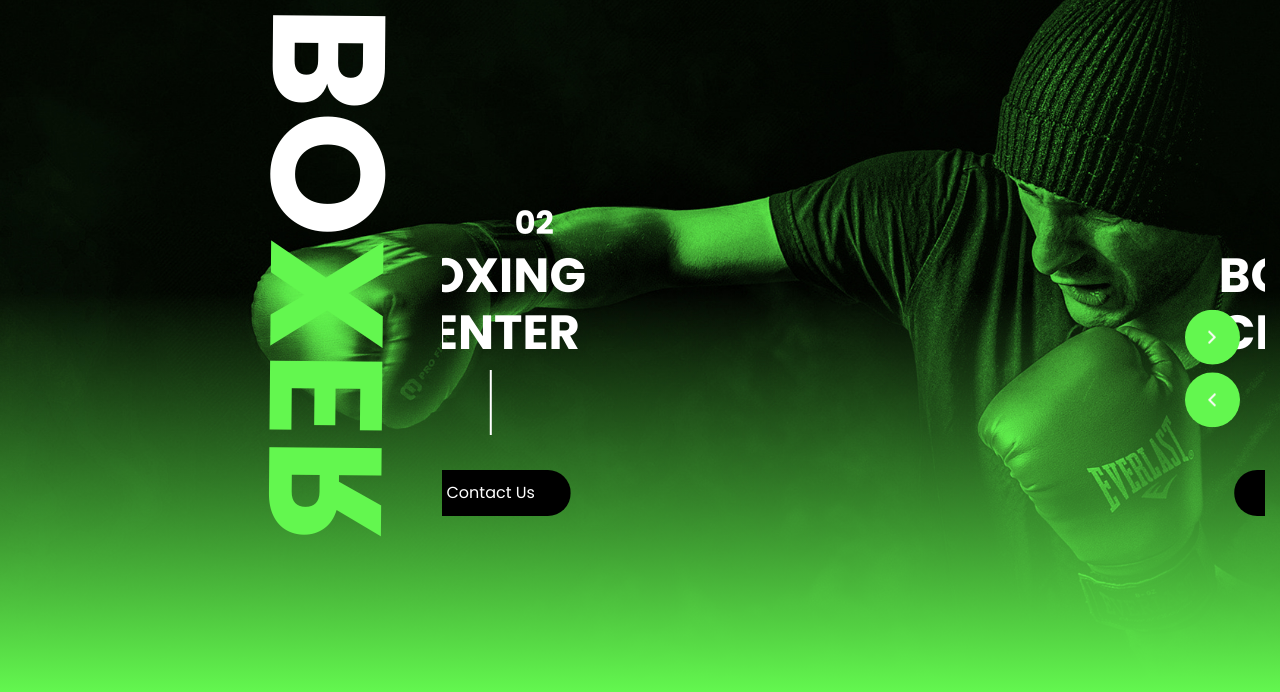
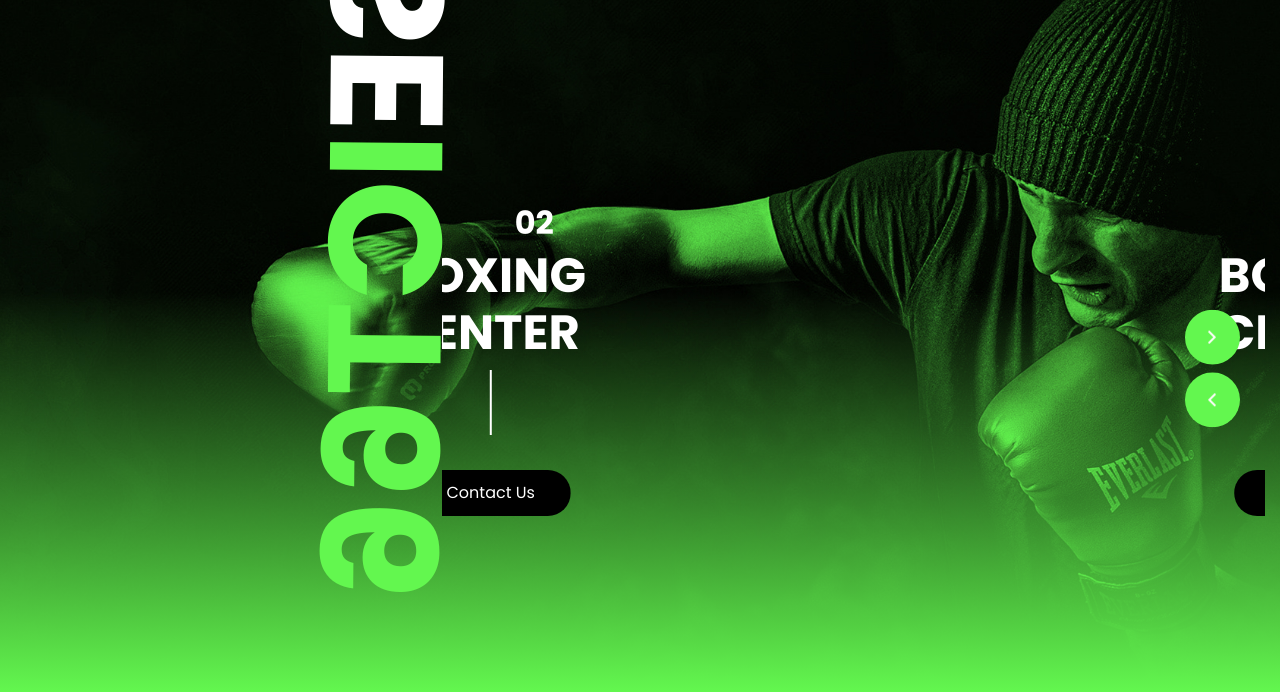
Before and after one commit to nickykung123/jalapeno, a plain HTML site: page index.html in a window 1280 px wide. Shown: the part 108-800 px from the top of the page. Drawn offline with nearby package versions, Linux system fonts and the light colour scheme; some packages are replaced by stand-ins of ours; a web font is replaced by a local one.

Commit message:
Update index.html

```diff
--- a/index.html
+++ b/index.html
@@ -103,7 +103,7 @@
           <div class="col-md-2 offset-md-2">
             <div class="slider_heading">
               <h2>
-                Bo <span>xer</span>
+                Se <span>ICT66</span>
               </h2>
             </div>
           </div>
```
